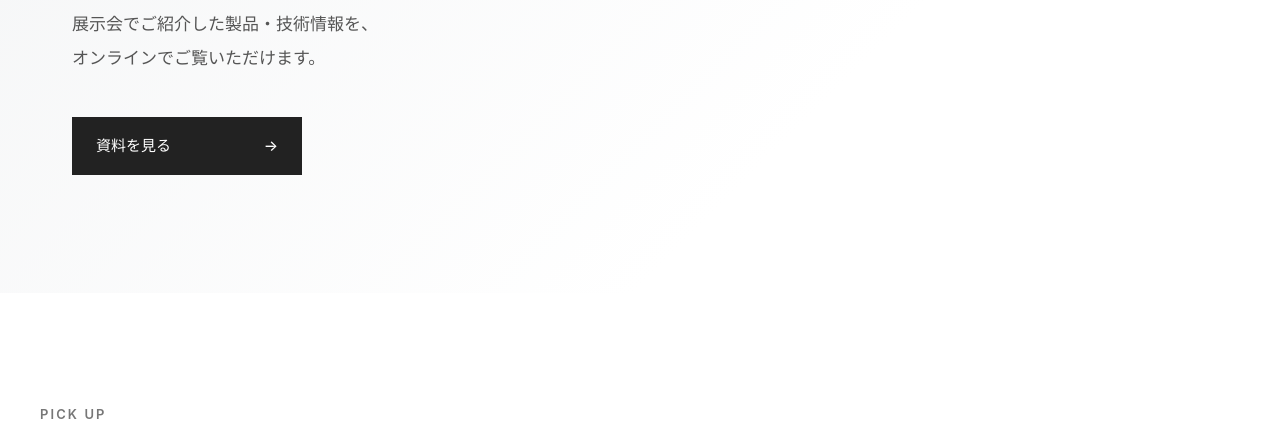
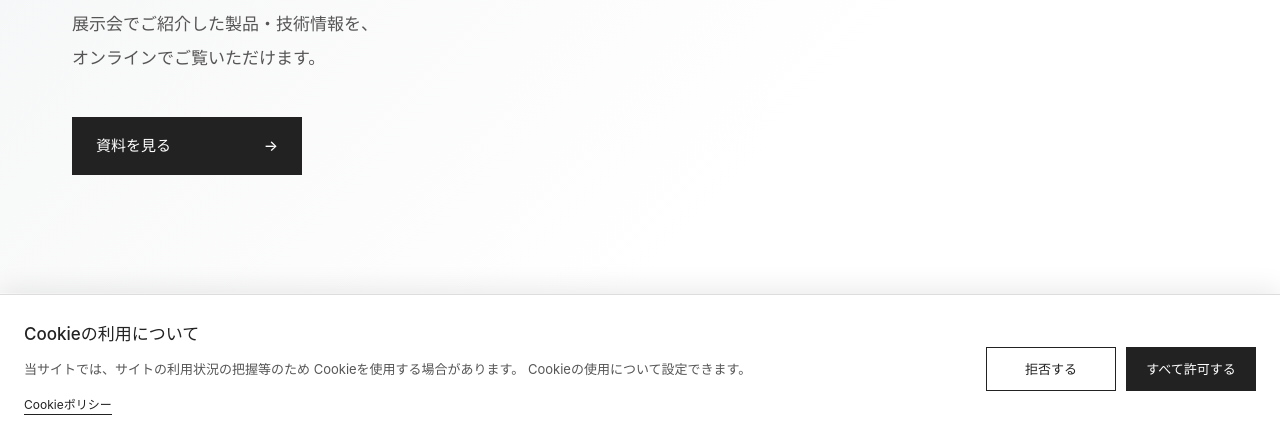
Before and after one commit to tcbn-mshr/public-site-poc, a plain HTML site: page index.html in a window 1280 px wide. Shown: the part 358-795 px from the top of the page. Drawn offline with Linux system fonts and the light colour scheme.

Commit message:
Add cookie consent banner styles

```diff
--- a/css/style.css
+++ b/css/style.css
@@ -1271,3 +1271,142 @@ a {
     }
 
 }
+
+
+
+/* =========================================
+   Cookie Consent
+========================================= */
+
+.cookie-banner {
+    position: fixed;
+
+    left: 0;
+    right: 0;
+    bottom: 0;
+
+    z-index: 1000;
+
+    padding: 24px;
+
+    color: #222;
+    background: #fff;
+
+    border-top: 1px solid #ddd;
+
+    box-shadow:
+        0 -6px 24px rgba(0, 0, 0, 0.08);
+}
+
+.cookie-banner[hidden] {
+    display: none;
+}
+
+
+.cookie-banner-inner {
+    width: 100%;
+
+    display: flex;
+    align-items: center;
+    justify-content: space-between;
+
+    gap: 48px;
+}
+
+
+.cookie-message {
+    max-width: 760px;
+}
+
+
+.cookie-message h2 {
+    margin: 0 0 8px;
+
+    font-size: 17px;
+    font-weight: 500;
+}
+
+
+.cookie-message p {
+    margin: 0 0 8px;
+
+    color: #555;
+
+    font-size: 13px;
+
+    line-height: 1.8;
+}
+
+
+.cookie-policy-link {
+    padding-bottom: 2px;
+
+    border-bottom: 1px solid #222;
+
+    font-size: 12px;
+}
+
+
+.cookie-actions {
+    display: flex;
+
+    flex-shrink: 0;
+
+    gap: 10px;
+}
+
+
+.cookie-button {
+    min-width: 130px;
+    min-height: 44px;
+
+    padding: 10px 18px;
+
+    cursor: pointer;
+
+    font-family: inherit;
+    font-size: 13px;
+
+    border: 1px solid #222;
+}
+
+
+.cookie-button-primary {
+    color: #fff;
+    background: #222;
+}
+
+
+.cookie-button-secondary {
+    color: #222;
+    background: #fff;
+}
+
+
+/* Mobile */
+
+@media (max-width: 768px) {
+
+    .cookie-banner {
+        padding: 20px 16px;
+    }
+
+    .cookie-banner-inner {
+        flex-direction: column;
+
+        align-items: stretch;
+
+        gap: 20px;
+    }
+
+    .cookie-actions {
+        width: 100%;
+    }
+
+    .cookie-button {
+        flex: 1;
+
+        min-width: 0;
+    }
+
+}
```
